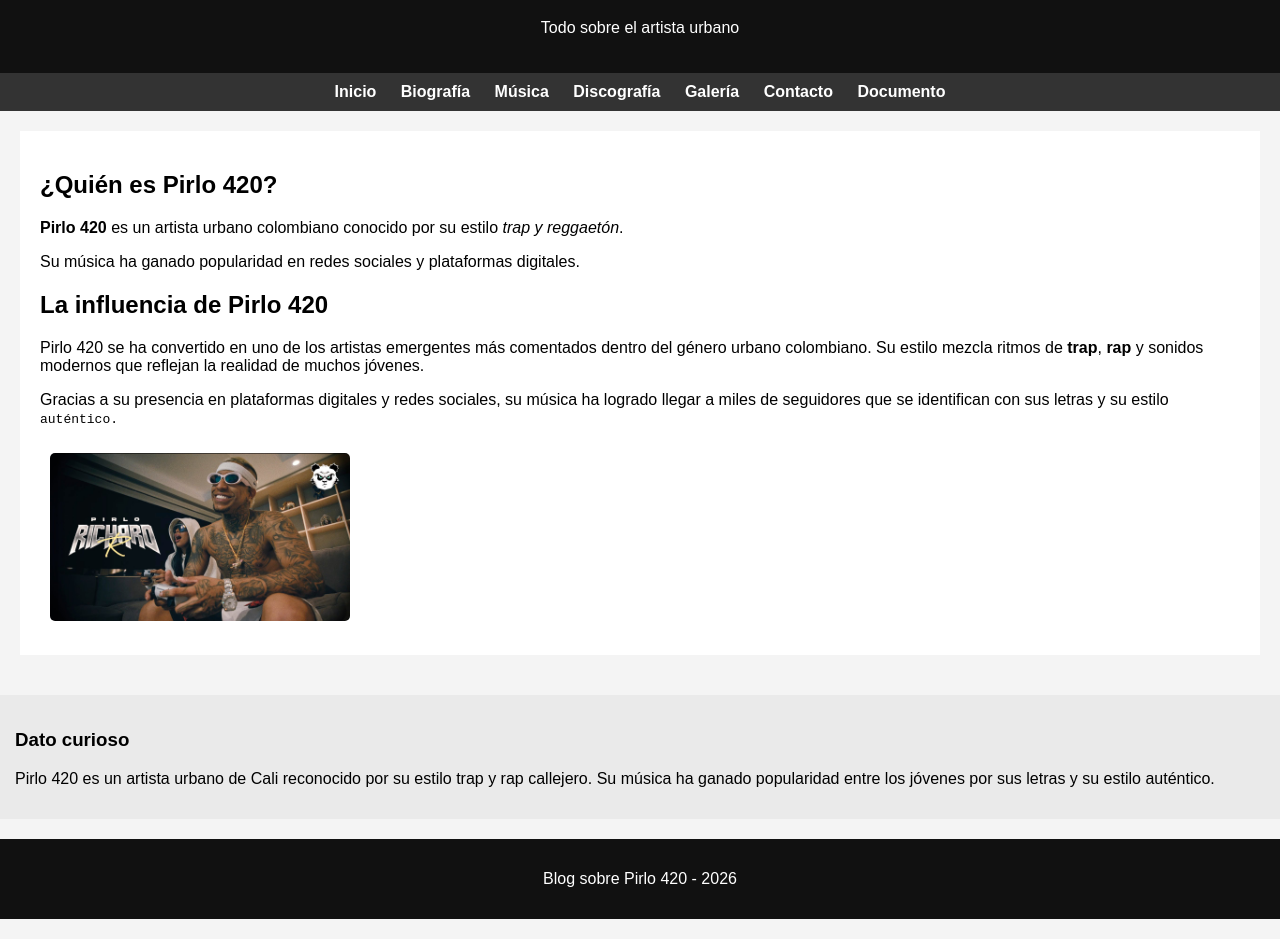
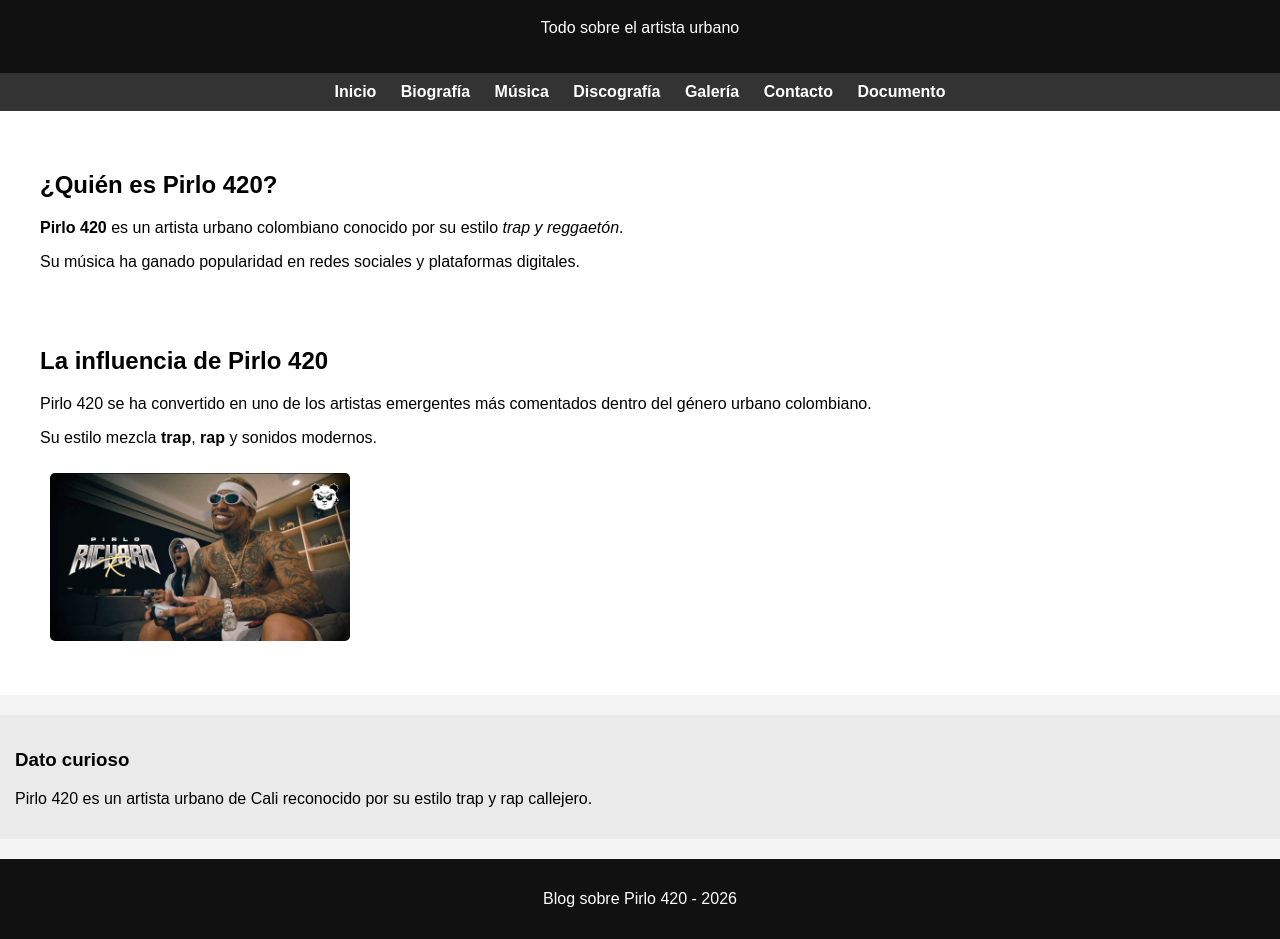
Before and after one commit to santiagog1927m-hub/Proyectoadso322, a plain HTML site: page index.html in a window 1280 px wide. Shown: the part 81-1020 px from the top of the page. Drawn offline with Linux system fonts and the light colour scheme.

Commit message:
arreglo del codigo index

```diff
--- a/index.html
+++ b/index.html
@@ -1,12 +1,14 @@
 <!DOCTYPE html>
-<html lang="en">
+<html lang="es">
     <head>
         <meta charset="UTF-8">
         <meta name="viewport" content="width=device-width, initial-scale=1.0">
         <title>Blog Pirlo 420</title>
         <link rel="stylesheet" href="css/estilos.css">
     </head>
+
     <body>
+
         <header>
             <h1>Blog de Pirlo 420</h1>
             <p>Todo sobre el artista urbano</p>
@@ -22,52 +24,52 @@
             <a href="documentos/pirlo420_blog.pdf" target="_blank">Documento</a>
         </nav>
 
-<section>
+        <main>
 
             <article>
 
+                <section>
                     <h2>¿Quién es Pirlo 420?</h2>
 
                     <p>
-<strong>Pirlo 420</strong> es un artista urbano colombiano conocido por su estilo
-<em>trap y reggaetón</em>.
+                        <strong>Pirlo 420</strong> es un artista urbano colombiano
+                        conocido por su estilo <em>trap y reggaetón</em>.
                     </p>
 
                     <p>
-Su música ha ganado popularidad en redes sociales y plataformas digitales.
+                        Su música ha ganado popularidad en redes sociales
+                        y plataformas digitales.
                     </p>
+                </section>
 
+                <section>
                     <h2>La influencia de Pirlo 420</h2>
 
                     <p>
-Pirlo 420 se ha convertido en uno de los artistas emergentes más comentados
-dentro del género urbano colombiano. Su estilo mezcla ritmos de
-<strong>trap</strong>, <strong>rap</strong> y sonidos modernos que reflejan
-la realidad de muchos jóvenes.
+                        Pirlo 420 se ha convertido en uno de los artistas
+                        emergentes más comentados dentro del género urbano colombiano.
                     </p>
 
                     <p>
-Gracias a su presencia en plataformas digitales y redes sociales,
-su música ha logrado llegar a miles de seguidores que se identifican
-con sus letras y su estilo <code>auténtico.</code>
+                        Su estilo mezcla <strong>trap</strong>, <strong>rap</strong>
+                        y sonidos modernos.
                     </p>
 
-
-
-<img src="imagenes/portada.jpg" alt="portada richard" width="300">
+                    <img src="imagenes/portada.jpg" alt="portada pirlo 420" width="300">
+                </section>
 
             </article>
 
-</section>
             <aside>
                 <h3>Dato curioso</h3>
 
                 <p>
                     Pirlo 420 es un artista urbano de Cali reconocido por su estilo
-trap y rap callejero. Su música ha ganado popularidad entre
-los jóvenes por sus letras y su estilo auténtico.
+                    trap y rap callejero.
                 </p>
             </aside>
+
+        </main>
 
         <footer>
             <p>Blog sobre Pirlo 420 - 2026</p>
```
Lines whose indentation alone changed are shown as unchanged.
